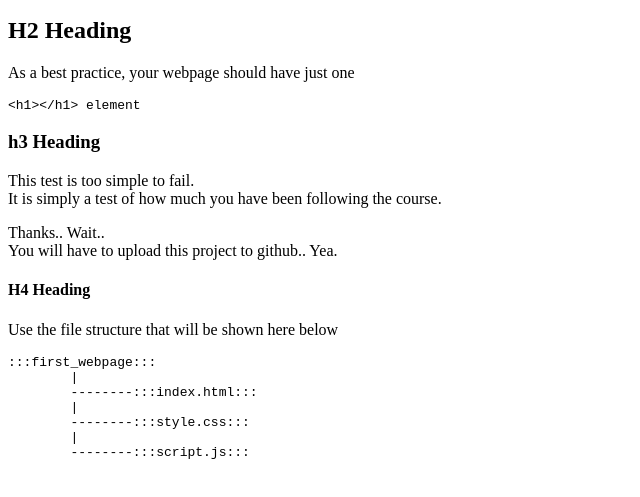
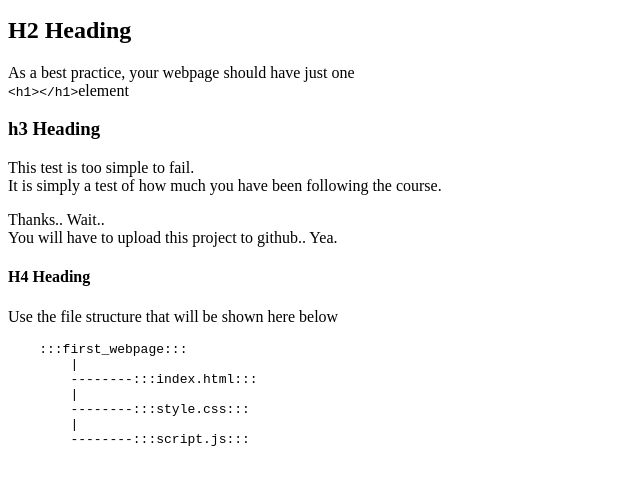
Before and after one commit to matehc/start.ng_FE, a plain HTML site: page first_webpage/index.html in a window 1280 px wide. Shown: the part 119-616 px from the top of the page, without its empty margins (0-640 px from the left). Drawn offline with Linux system fonts and the light colour scheme.

Commit message:
add code tag for proper formatting

```diff
--- a/first_webpage/index.html
+++ b/first_webpage/index.html
@@ -12,7 +12,7 @@
 
     <h2>H2 Heading</h2>
     <p>As a best practice, your webpage should have just one<br>
-    <pre>&lt;h1&gt;&lt;/h1&gt; element</pre></p>
+    <code>&lt;h1&gt;&lt;/h1&gt;</code>element</p>
 
     <h3>h3 Heading</h3>
     <p>This test is too simple to fail.<br>
@@ -24,7 +24,7 @@
     <h4>H4 Heading</h4>
     <p>Use the file structure that will be shown here below</p>
     <pre>
-:::first_webpage:::
+    :::first_webpage:::
         |
         --------:::index.html:::
         |
```
